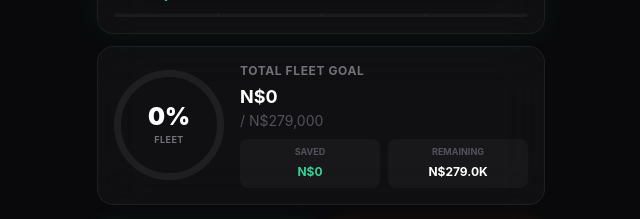
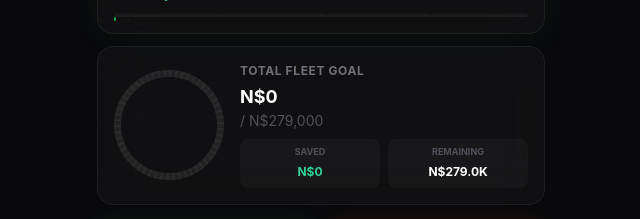
Before and after one commit to EugVi/app-garage-1, a React (Vite) app: page / in a window 1280 px wide. Shown: the part 1178-1397 px from the top of the page, without its empty margins (319-959 px from the left). Built offline with nearby package versions, Linux system fonts and the light colour scheme.

Commit message:
Update FleetProgressRing.tsx

```diff
--- a/src/components/FleetProgressRing.tsx
+++ b/src/components/FleetProgressRing.tsx
@@ -1,30 +1,180 @@
+import { useEffect, useState } from 'react';
+
 interface FleetProgressRingProps {
   pct: number;
   size?: number;
   strokeWidth?: number;
   label?: string;
   sublabel?: string;
+  color?: string;
+  glow?: boolean;
+  animated?: boolean;
+  showTicks?: boolean;
+  showPulse?: boolean;
 }
 
-export function FleetProgressRing({ pct, size = 120, strokeWidth = 6, label, sublabel }: FleetProgressRingProps) {
+export function FleetProgressRing({
+  pct,
+  size = 120,
+  strokeWidth = 6,
+  label,
+  sublabel,
+  color = '#22c55e',
+  glow = true,
+  animated = true,
+  showTicks = true,
+  showPulse = true,
+}: FleetProgressRingProps) {
+  const [displayPct, setDisplayPct] = useState(0);
+  const [isPulsing, setIsPulsing] = useState(false);
+
   const radius = (size - strokeWidth) / 2;
   const circumference = 2 * Math.PI * radius;
   const clamped = Math.min(100, Math.max(0, pct));
   const offset = circumference - (clamped / 100) * circumference;
 
+  // Animação suave usando requestAnimationFrame
+  useEffect(() => {
+    let raf: number;
+    const start = performance.now();
+    const duration = 800;
+    const from = displayPct;
+    const to = clamped;
+
+    const update = (now: number) => {
+      const elapsed = now - start;
+      const progress = Math.min(elapsed / duration, 1);
+      const eased = 1 - Math.pow(1 - progress, 3);
+      const current = from + (to - from) * eased;
+
+      setDisplayPct(current);
+
+      if (progress < 1) {
+        raf = requestAnimationFrame(update);
+      }
+    };
+
+    raf = requestAnimationFrame(update);
+    return () => cancelAnimationFrame(raf);
+  }, [clamped]);
+
+  // Efeito de pulso quando completa
+  useEffect(() => {
+    if (clamped >= 100 && showPulse) {
+      setIsPulsing(true);
+      const timer = setTimeout(() => setIsPulsing(false), 1000);
+      return () => clearTimeout(timer);
+    }
+  }, [clamped, showPulse]);
+
+  // Converter hex para rgba
+  const hexToRgba = (hex: string, alpha: number) => {
+    const r = parseInt(hex.slice(1, 3), 16);
+    const g = parseInt(hex.slice(3, 5), 16);
+    const b = parseInt(hex.slice(5, 7), 16);
+    return `rgba(${r}, ${g}, ${b}, ${alpha})`;
+  };
+
+  // Ticks ao redor do anel
+  const ticks = Array.from({ length: 24 }, (_, i) => {
+    const angle = (i * 360) / 24;
+    const isActive = (i / 24) * 100 <= clamped;
+    return { angle, isActive };
+  });
+
+  // Partículas orbitais
+  const orbitalParticles = [
+    { size: 3, duration: 3, delay: 0, distance: size * 0.55 },
+    { size: 2, duration: 4, delay: 0.5, distance: size * 0.6 },
+    { size: 4, duration: 3.5, delay: 1, distance: size * 0.5 },
+  ];
+
   return (
-    <div className="relative flex items-center justify-center" style={{ width: size, height: size }}>
+    <div
+      className="relative flex items-center justify-center"
+      style={{
+        width: size,
+        height: size,
+        transform: isPulsing ? 'scale(1.05)' : 'scale(1)',
+        transition: 'transform 0.3s ease-out',
+        WebkitTransition: 'transform 0.3s ease-out',
+      }}
+    >
+      {/* Glow de fundo */}
+      {glow && (
+        <div
+          className="absolute rounded-full"
+          style={{
+            width: size * 1.1,
+            height: size * 1.1,
+            background: `radial-gradient(circle, ${hexToRgba(color, 0.15)} 0%, transparent 70%)`,
+            opacity: displayPct > 0 ? 1 : 0,
+            transition: 'opacity 0.5s ease-out',
+            WebkitTransition: 'opacity 0.5s ease-out',
+            animation: isPulsing ? 'ringPulse 0.6s ease-out' : 'none',
+            WebkitAnimation: isPulsing ? 'ringPulse 0.6s ease-out' : 'none',
+          }}
+        />
+      )}
+
+      {/* Partículas orbitais */}
+      {animated && displayPct > 0 && orbitalParticles.map((particle, index) => (
+        <div
+          key={index}
+          className="absolute rounded-full"
+          style={{
+            width: particle.size,
+            height: particle.size,
+            background: color,
+            boxShadow: `0 0 ${particle.size * 2}px ${hexToRgba(color, 0.8)}`,
+            animation: `orbitalRotate ${particle.duration}s linear ${particle.delay}s infinite`,
+            WebkitAnimation: `orbitalRotate ${particle.duration}s linear ${particle.delay}s infinite`,
+          }}
+        />
+      ))}
+
+      {/* SVG do anel */}
       <svg width={size} height={size} className="-rotate-90">
-        {/* Track */}
+        {/* Gradiente */}
+        <defs>
+          <linearGradient id="ringGrad" x1="0" y1="0" x2="1" y2="1">
+            <stop offset="0%" stopColor={color} />
+            <stop offset="50%" stopColor={hexToRgba(color, 0.7)} />
+            <stop offset="100%" stopColor={hexToRgba(color, 0.4)} />
+          </linearGradient>
+
+          {/* Gradiente para o brilho */}
+          <filter id="glowFilter">
+            <feGaussianBlur stdDeviation="2" result="coloredBlur"/>
+            <feMerge>
+              <feMergeNode in="coloredBlur"/>
+              <feMergeNode in="SourceGraphic"/>
+            </feMerge>
+          </filter>
+        </defs>
+
+        {/* Track com textura */}
         <circle
           cx={size / 2}
           cy={size / 2}
           r={radius}
           fill="none"
-          stroke="rgba(255,255,255,0.06)"
+          stroke="rgba(255,255,255,0.04)"
+          strokeWidth={strokeWidth}
+          strokeDasharray="2 4"
+        />
+
+        {/* Track principal */}
+        <circle
+          cx={size / 2}
+          cy={size / 2}
+          r={radius}
+          fill="none"
+          stroke="rgba(255,255,255,0.08)"
           strokeWidth={strokeWidth}
         />
-        {/* Progress */}
+
+        {/* Progresso principal */}
         <circle
           cx={size / 2}
           cy={size / 2}
@@ -35,23 +185,139 @@ export function FleetProgressRing({ pct, size = 120, strokeWidth = 6, label, sub
           strokeLinecap="round"
           strokeDasharray={circumference}
           strokeDashoffset={offset}
+          filter={glow ? 'url(#glowFilter)' : 'none'}
           style={{
             transition: 'stroke-dashoffset 0.8s cubic-bezier(0.16, 1, 0.3, 1)',
-            filter: 'drop-shadow(0 0 4px rgba(34,197,94,0.4))',
+            WebkitTransition: 'stroke-dashoffset 0.8s cubic-bezier(0.16, 1, 0.3, 1)',
           }}
         />
-        <defs>
-          <linearGradient id="ringGrad" x1="0" y1="0" x2="1" y2="1">
-            <stop offset="0%" stopColor="#22c55e" />
-            <stop offset="100%" stopColor="#15803d" />
-          </linearGradient>
-        </defs>
+
+        {/* Brilho na ponta do progresso */}
+        {displayPct > 0 && displayPct < 100 && (
+          <circle
+            cx={size / 2 + radius * Math.cos(-Math.PI / 2 + (displayPct / 100) * 2 * Math.PI)}
+            cy={size / 2 + radius * Math.sin(-Math.PI / 2 + (displayPct / 100) * 2 * Math.PI)}
+            r={strokeWidth * 0.7}
+            fill="#ffffff"
+            style={{
+              filter: `drop-shadow(0 0 ${strokeWidth}px ${color})`,
+              transition: 'all 0.1s linear',
+              WebkitTransition: 'all 0.1s linear',
+            }}
+          />
+        )}
       </svg>
-      {/* Center content */}
+
+      {/* Ticks decorativos */}
+      {showTicks && (
+        <div className="absolute inset-0">
+          {ticks.map((tick, index) => (
+            <div
+              key={index}
+              className="absolute"
+              style={{
+                width: 2,
+                height: tick.isActive ? 4 : 2,
+                background: tick.isActive ? color : 'rgba(255,255,255,0.1)',
+                borderRadius: '1px',
+                transform: `rotate(${tick.angle}deg) translateY(-${size / 2 - 2}px)`,
+                transformOrigin: 'center center',
+                opacity: tick.isActive ? 0.8 : 0.3,
+                transition: 'all 0.3s ease',
+                WebkitTransition: 'all 0.3s ease',
+              }}
+            />
+          ))}
+        </div>
+      )}
+
+      {/* Conteúdo central */}
       <div className="absolute inset-0 flex flex-col items-center justify-center">
-        {label && <span className="text-2xl font-black text-white leading-none">{label}</span>}
-        {sublabel && <span className="text-[9px] text-zinc-500 font-bold uppercase tracking-wider mt-1">{sublabel}</span>}
+        {label && (
+          <span
+            className="text-2xl font-black text-white leading-none"
+            style={{
+              opacity: displayPct > 0 ? 1 : 0,
+              transform: displayPct > 0 ? 'scale(1)' : 'scale(0.5)',
+              transition: 'all 0.5s ease-out',
+              WebkitTransition: 'all 0.5s ease-out',
+            }}
+          >
+            {label}
+          </span>
+        )}
+
+        {sublabel && (
+          <span
+            className="text-[9px] text-zinc-500 font-bold uppercase tracking-wider mt-1"
+            style={{
+              opacity: displayPct > 0 ? 1 : 0,
+              transition: 'opacity 0.5s ease-out 0.2s',
+              WebkitTransition: 'opacity 0.5s ease-out 0.2s',
+            }}
+          >
+            {sublabel}
+          </span>
+        )}
+
+        {/* Mini porcentagem */}
+        {displayPct > 0 && (
+          <span
+            className="text-[8px] font-bold mt-1"
+            style={{
+              color: color,
+              opacity: 0.7,
+              animation: 'fadeInUp 0.3s ease-out',
+              WebkitAnimation: 'fadeInUp 0.3s ease-out',
+            }}
+          >
+            {Math.round(displayPct)}%
+          </span>
+        )}
       </div>
+
+      <style>
+        {`
+          @keyframes ringPulse {
+            0% {
+              transform: scale(1);
+              opacity: 1;
+            }
+            100% {
+              transform: scale(1.2);
+              opacity: 0;
+            }
+          }
+
+          @keyframes orbitalRotate {
+            0% {
+              transform: rotate(0deg) translateX(${size * 0.55}px) rotate(0deg);
+              opacity: 0;
+            }
+            25% {
+              opacity: 1;
+            }
+            75% {
+              opacity: 1;
+            }
+            100% {
+              transform: rotate(360deg) translateX(${size * 0.55}px) rotate(-360deg);
+              opacity: 0;
+            }
+          }
+
+          @keyframes fadeInUp {
+            0% {
+              transform: translateY(5px);
+              opacity: 0;
+            }
+            100% {
+              transform: translateY(0);
+              opacity: 0.7;
+            }
+          }
+        `}
+      </style>
     </div>
   );
 }
```
